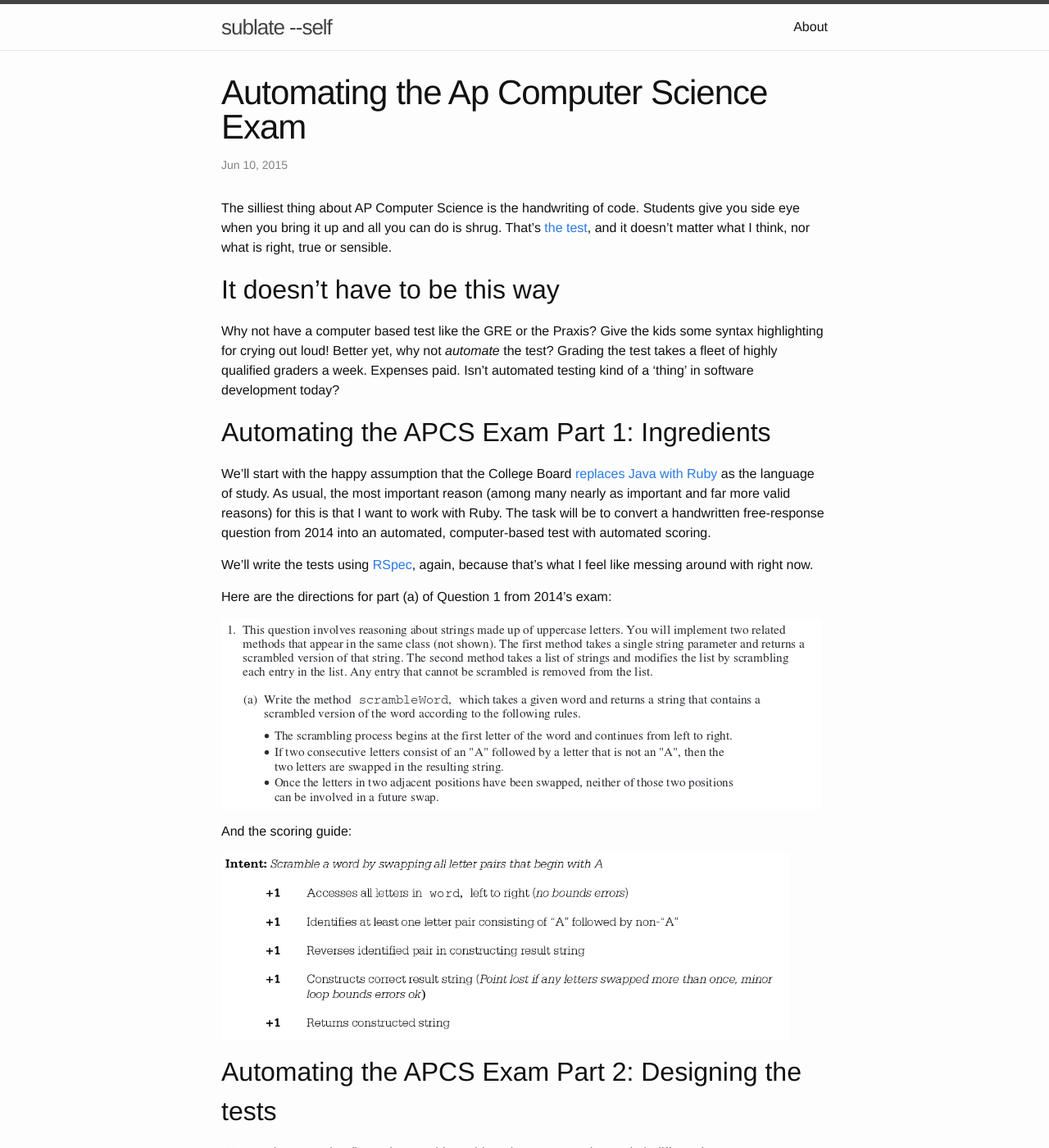
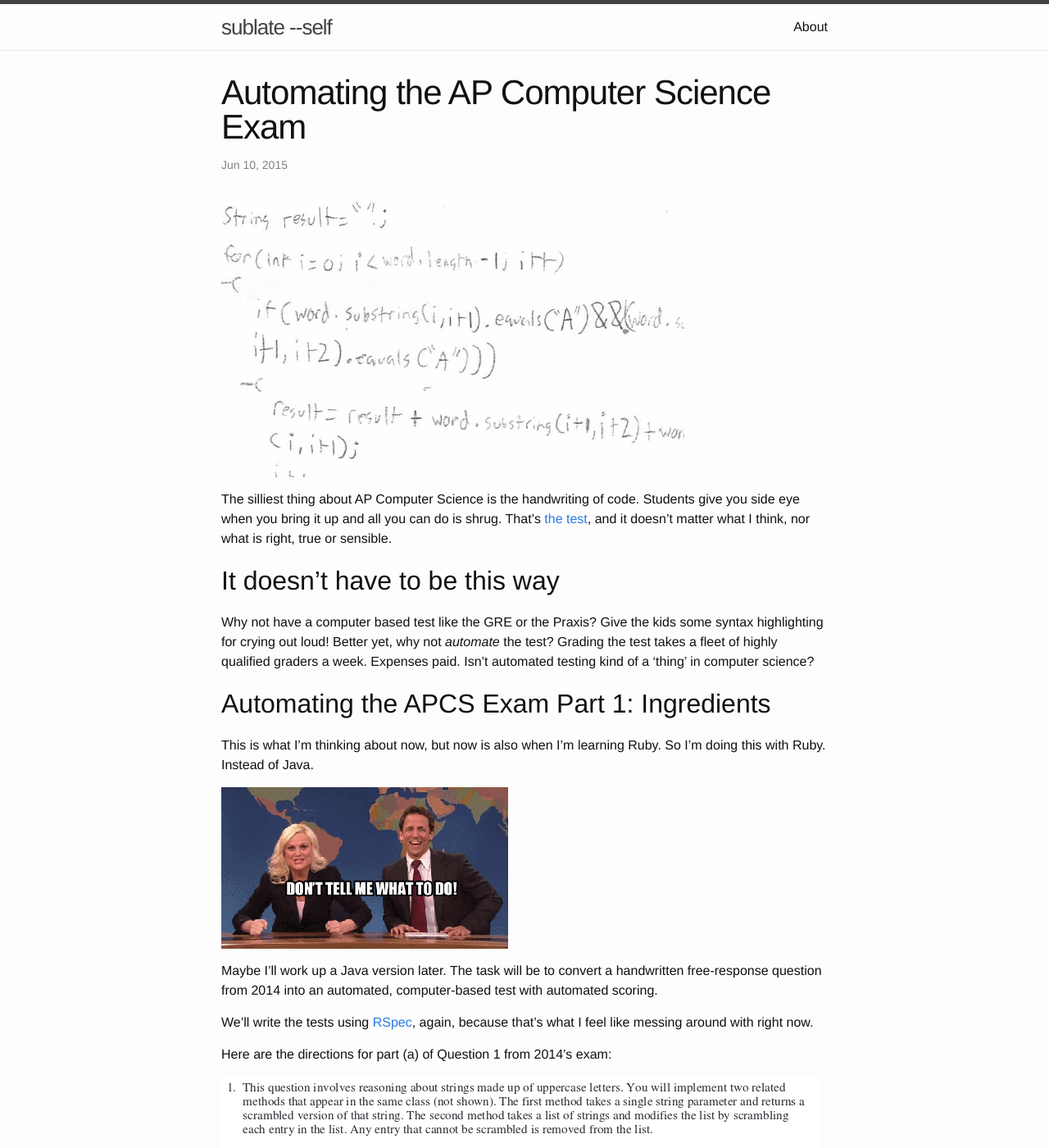
Before and after one commit to chriscaragianis/sublate_self, a Jekyll site: the page built from _posts/2015-06-10-automating-APCS.md, in a window 1280 px wide and 1400 px high. Shown: the whole window at 82% size. Built offline with Jekyll 4.4.1, drawn with Linux system fonts in a browser that asks for light colours; some of the changed text lies outside the part shown.

Commit message:
Finished draft 2 of automating APCS

```diff
--- a/_posts/2015-06-10-automating-APCS.md
+++ b/_posts/2015-06-10-automating-APCS.md
@@ -1,7 +1,9 @@
 ---
 layout: post
-title: Automating the Ap Computer Science Exam
+title: Automating the AP Computer Science Exam
 ---
+![Handwritten code](/assets/handwriting.png)
+
 The silliest thing about AP Computer Science is the handwriting of code.
 Students give you side eye when you bring it up and all you can do is shrug.
 That’s [the test](https://apstudent.collegeboard.org/apcourse/ap-computer
@@ -15,15 +17,17 @@ Why not have a computer based test
 like the GRE or the Praxis?  Give the kids some syntax highlighting for crying
 out loud!  Better yet, why not *automate* the test?  Grading the test takes a
 fleet of highly qualified graders a week.  Expenses paid. Isn't automated
-testing kind of a 'thing' in software development today?
+testing kind of a 'thing' in computer science?
 
 Automating the APCS Exam Part 1: Ingredients
 --------------------------------------------
 
-We’ll start with the happy assumption that the College Board [replaces Java
-with Ruby](LINK TO OTHER POST) as the language of study. As usual, the most
-important reason (among many nearly as important and far more valid reasons)
-for this is that I want to work with Ruby.  The task will be to convert a
+This is what I'm thinking about now, but now is also when I'm learning Ruby.
+So I'm doing this with Ruby.  Instead of Java.
+
+![Don't tell me what to do](/assets/dtmwtd.gif)
+
+Maybe I'll work up a Java version later.  The task will be to convert a
 handwritten free-response question from 2014 into an automated, computer-based
 test with automated scoring.
 
@@ -144,6 +148,15 @@ under the old scoring guide.
 
 The real pedagocial benefit to this approach is that she *wouldn't* stop here.
 It slipped her mind that <code>sub</code> only looks at the first match.  If
-she looks at the test output, it's going to be immediately apparent that the
+she pays attention to the test output, it's going to be immediately apparent that the
 problem is in dealing with multiple switches.  Now she can get to work finding
-a way to work on the entire string.
+a way to access the entire string.
+
+In Conclusion...
+----------------
+
+The expediency of automating the exam is obvious, but I'm not going to tell the
+College Board how to spend their money. Actually, given that exam fees now
+run $91, maybe someone should.  But not me, today.  Automating the exam is the
+right thing to do *from a pedagogical point of view*.  This is a point I hope
+to build on in future posts.
```
Also changed, not shown: assets/dtmwtd.gif (added), assets/handwriting.png (added), 5 other files.
